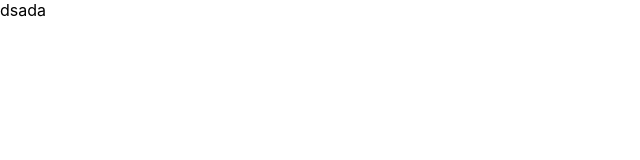
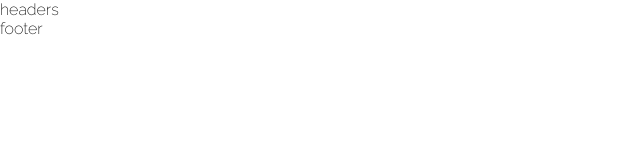
Before and after one commit to antonzaharia/weboject, a React (Create React App) app in the folder weboject/: page / in a window 1280 px wide. Shown: the top 160 px of the page, without its empty margins (0-640 px from the left). Built offline with nearby package versions, Linux system fonts and the light colour scheme.

Commit message:
font imported & gsap installed

```diff
--- a/weboject/package.json
+++ b/weboject/package.json
@@ -7,6 +7,7 @@
     "@testing-library/jest-dom": "^5.11.4",
     "@testing-library/react": "^11.1.0",
     "@testing-library/user-event": "^12.1.10",
+    "gsap": "^3.6.0",
     "react": "^17.0.1",
     "react-dom": "^17.0.1",
     "react-redux": "^7.2.2",
--- a/weboject/src/App.js
+++ b/weboject/src/App.js
@@ -1,7 +1,14 @@
 import "./App.css";
 
-function App() {
-  return <div>dsada</div>;
+import React, { Component } from "react";
+import MainContainer from "./containers/MainContainer";
+
+export default class App extends Component {
+  render() {
+    return (
+      <>
+        <MainContainer />
+      </>
+    );
+  }
 }
-
-export default App;
--- a/weboject/src/index.css
+++ b/weboject/src/index.css
@@ -1,13 +1,16 @@
+@import url("https://fonts.googleapis.com/css2?family=Raleway:wght@200&display=swap");
+
 body {
   margin: 0;
-  font-family: -apple-system, BlinkMacSystemFont, 'Segoe UI', 'Roboto', 'Oxygen',
-    'Ubuntu', 'Cantarell', 'Fira Sans', 'Droid Sans', 'Helvetica Neue',
+  font-family: -apple-system, BlinkMacSystemFont, "Segoe UI", "Roboto", "Oxygen",
+    "Ubuntu", "Cantarell", "Fira Sans", "Droid Sans", "Helvetica Neue",
     sans-serif;
   -webkit-font-smoothing: antialiased;
   -moz-osx-font-smoothing: grayscale;
+  font-family: "Raleway", sans-serif;
 }
 
 code {
-  font-family: source-code-pro, Menlo, Monaco, Consolas, 'Courier New',
+  font-family: source-code-pro, Menlo, Monaco, Consolas, "Courier New",
     monospace;
 }
--- a/weboject/src/index.js
+++ b/weboject/src/index.js
@@ -11,8 +11,8 @@
 const store = createStore(rootReducer);
 
 ReactDOM.render(
-  <React.StrictMode>
+  <Provider store={store}>
     <App />
-  </React.StrictMode>,
+  </Provider>,
   document.getElementById("root")
 );
```
Also changed, not shown: 2 other files (tests, documents, lock files or other folders).
